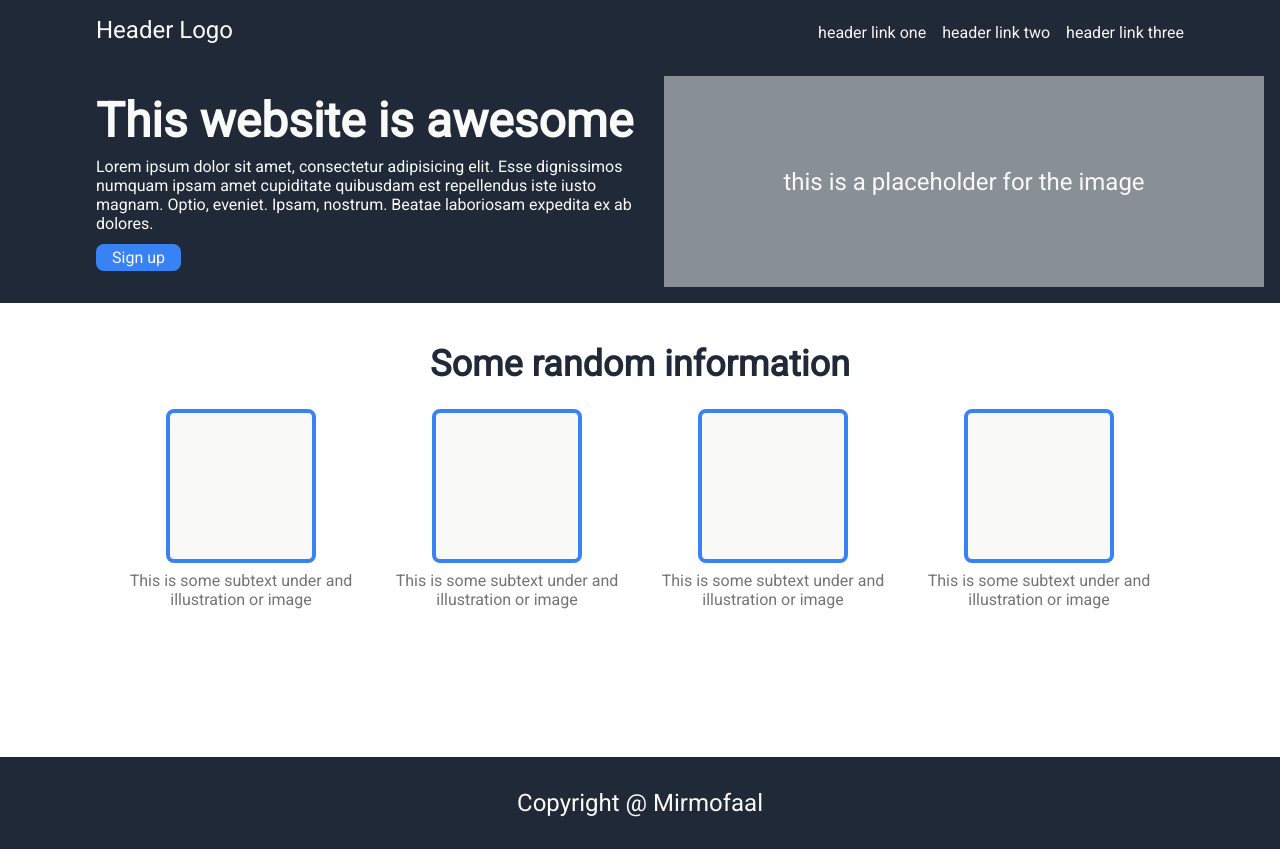
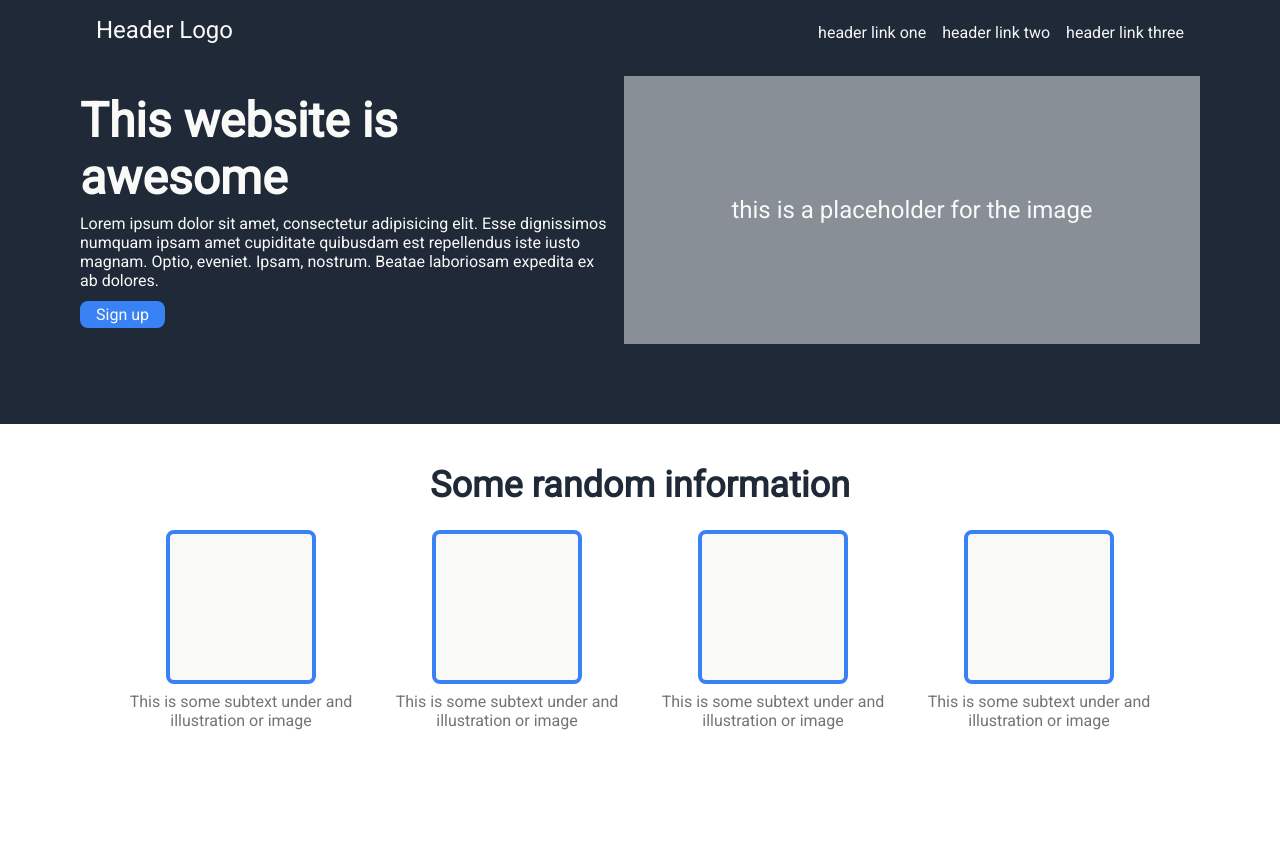
Before and after one commit to Overfed4372/landing-page-practice, a plain HTML site: page index.html in a window 1280 px wide. Shown: the top 852 px of the page. Drawn offline with Linux system fonts and the light colour scheme.

Commit message:
Fix the first row's right side padding

```diff
--- a/style.css
+++ b/style.css
@@ -71,7 +71,7 @@ body {
 /* first row content part */
 .content-first-row  {
     background-color: #1F2937;
-    padding: 16px;
+    padding: 16px 80px 80px;
     align-self: flex-start;
     display: flex;
 }
@@ -83,7 +83,6 @@ body {
 }
 
 .content-first-row .text-and-button {
-    margin-left: 80px;
     display: flex;
     flex-direction: column;
 }
```
